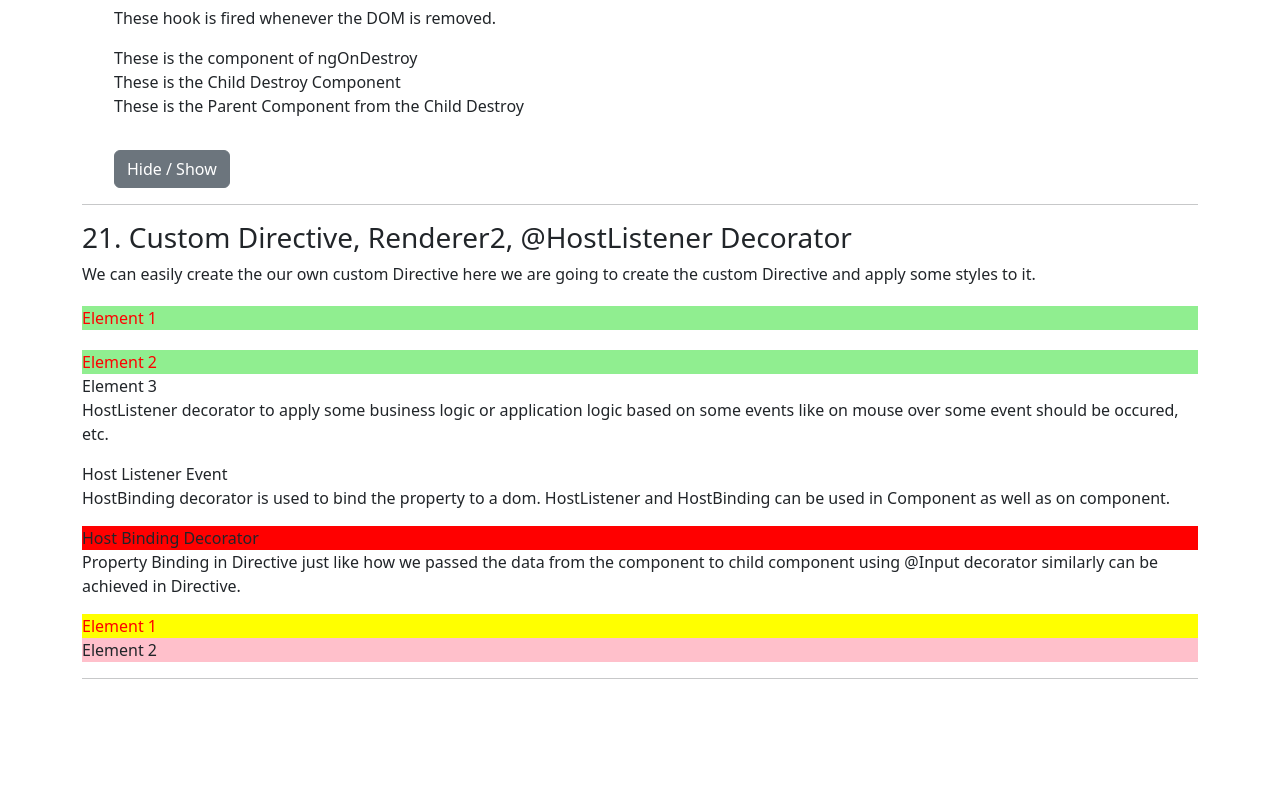
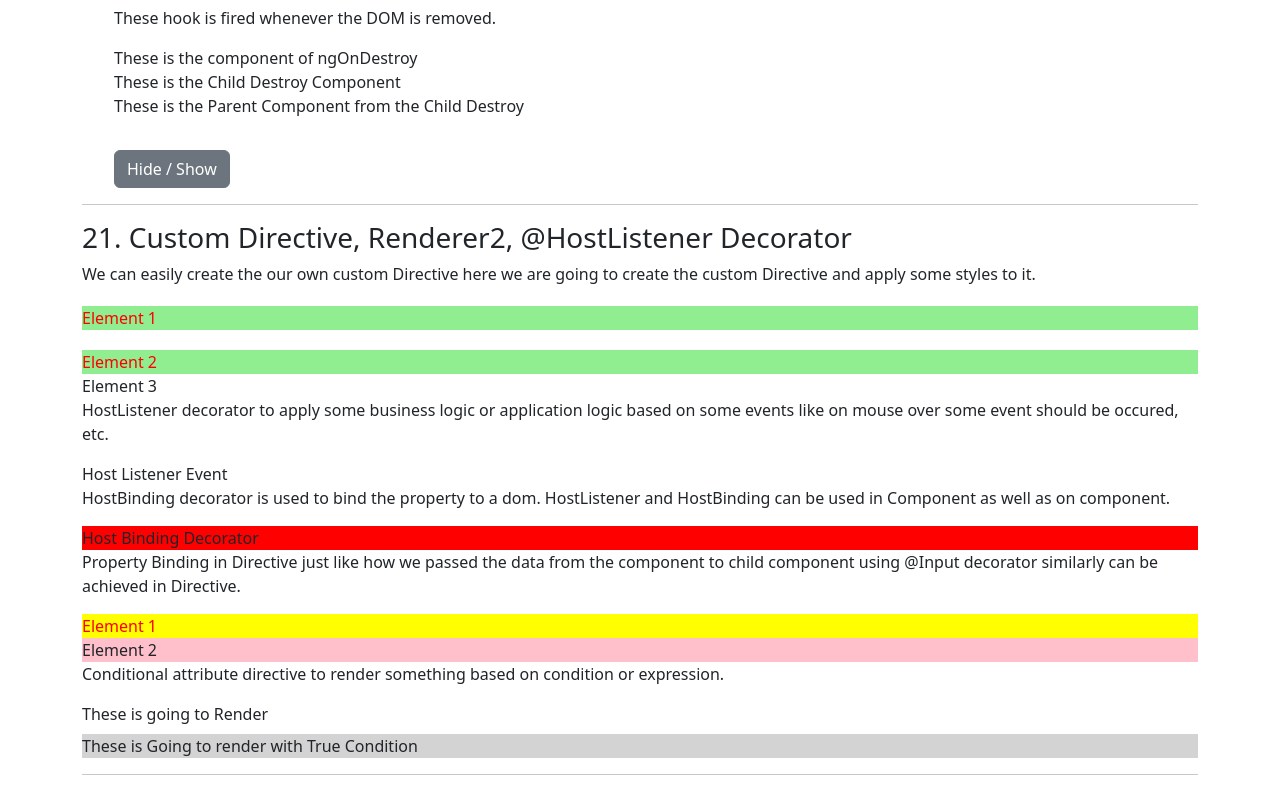
Before and after one commit to PrathameshSystenics/Angular_Tutorial, an Angular app in the folder AngularTut/: page / in a window 1280 px wide. Shown: the part 10289-11080 px from the top of the page. Before the commit the page ends 10984 px from the top, so only its background shows below. Built offline with nearby package versions, Linux system fonts and the light colour scheme.

Commit message:
Conditional Attribute Directive Tutorial

```diff
--- a/AngularTut/src/app/app.module.ts
+++ b/AngularTut/src/app/app.module.ts
@@ -48,6 +48,7 @@ import { CustomdirectiveComponent } from './customdirective/customdirective.comp
 import { HostlistenerDirective } from './customdirective/hostlistener.directive';
 import { HostbindingDirective } from './customdirective/hostbinding.directive';
 import { PropertybindingDirective } from './customdirective/propertybinding.directive';
+import { ConditionalattrDirective } from './customdirective/conditionalattr.directive';
 
 @NgModule({
   declarations: [
@@ -96,7 +97,8 @@ import { PropertybindingDirective } from './customdirective/propertybinding.dire
     CustomdirectiveComponent,
     HostlistenerDirective,
     HostbindingDirective,
-    PropertybindingDirective
+    PropertybindingDirective,
+    ConditionalattrDirective
   ],
   imports: [
     BrowserModule,
--- /dev/null
+++ b/AngularTut/src/app/customdirective/conditionalattr.directive.ts
@@ -0,0 +1,17 @@
+import { Directive, ElementRef, Input, Renderer2 } from '@angular/core';
+
+@Directive({
+  selector: '[conditionalattr]'
+})
+export class ConditionalattrDirective {
+
+  constructor(private element: ElementRef, private renderer: Renderer2) { }
+
+  // Rendering something based on conditions.
+  @Input("conditionalattr")
+  set RenderElement(value: boolean) {
+    if (value) {
+      this.renderer.setStyle(this.element.nativeElement, 'background-color', 'lightgrey');
+    }
+  }
+}
--- a/AngularTut/src/app/customdirective/customdirective.component.html
+++ b/AngularTut/src/app/customdirective/customdirective.component.html
@@ -29,3 +29,12 @@
 <!-- passing the value from the directive here we assigned the value to the properties rather than directly to directive -->
 <div [Propertybinding]="{ bgColor: 'yellow', textcolor: 'red' }">Element 1</div>
 <div [Propertybinding]="{ bgColor: 'pink' }">Element 2</div>
+
+<p>
+  Conditional attribute directive to render something based on condition or
+  expression.
+</p>
+<div [conditionalattr]="toRender" class="mt-2">These is going to Render</div>
+<div [conditionalattr]="!toRender" class="mt-2">
+  These is Going to render with True Condition
+</div>
--- a/AngularTut/src/app/customdirective/customdirective.component.ts
+++ b/AngularTut/src/app/customdirective/customdirective.component.ts
@@ -5,5 +5,5 @@ import { Component } from '@angular/core';
   templateUrl: './customdirective.component.html',
 })
 export class CustomdirectiveComponent {
-
+  toRender: boolean = false;
 }
```
